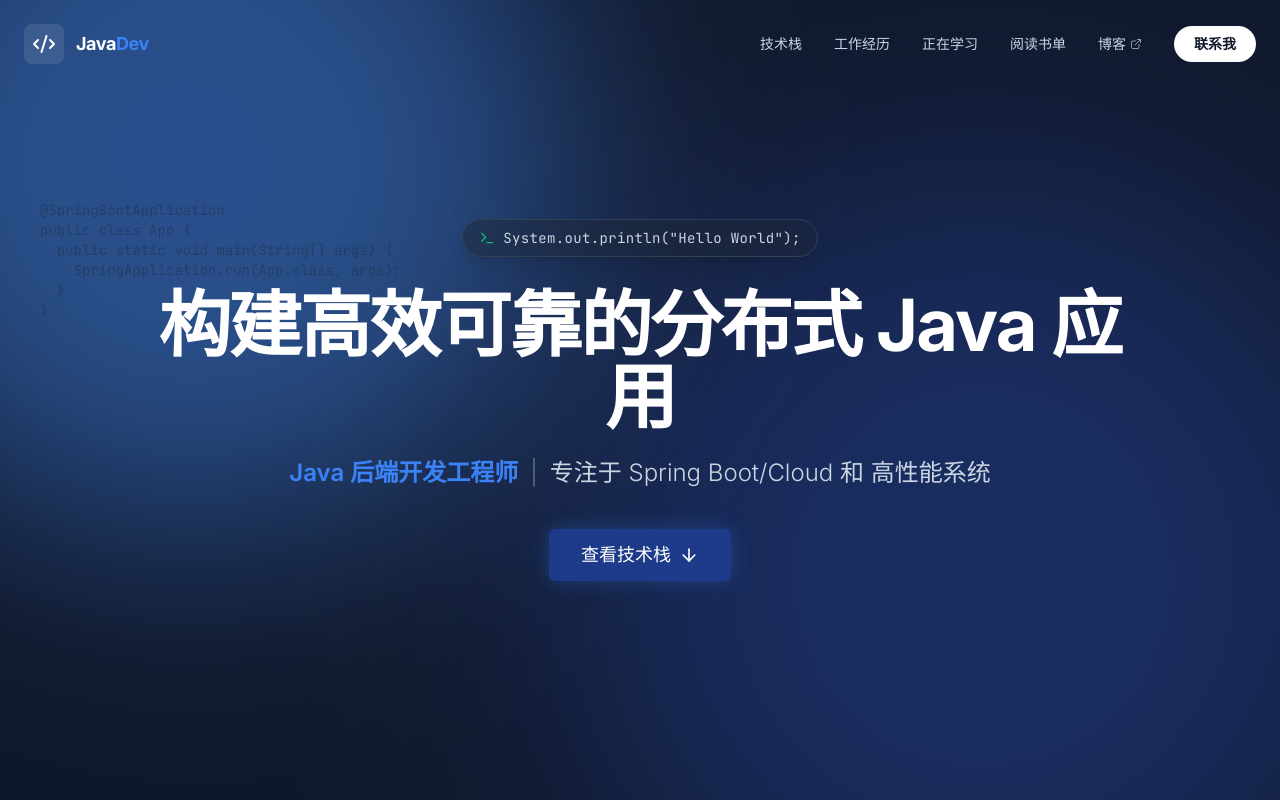
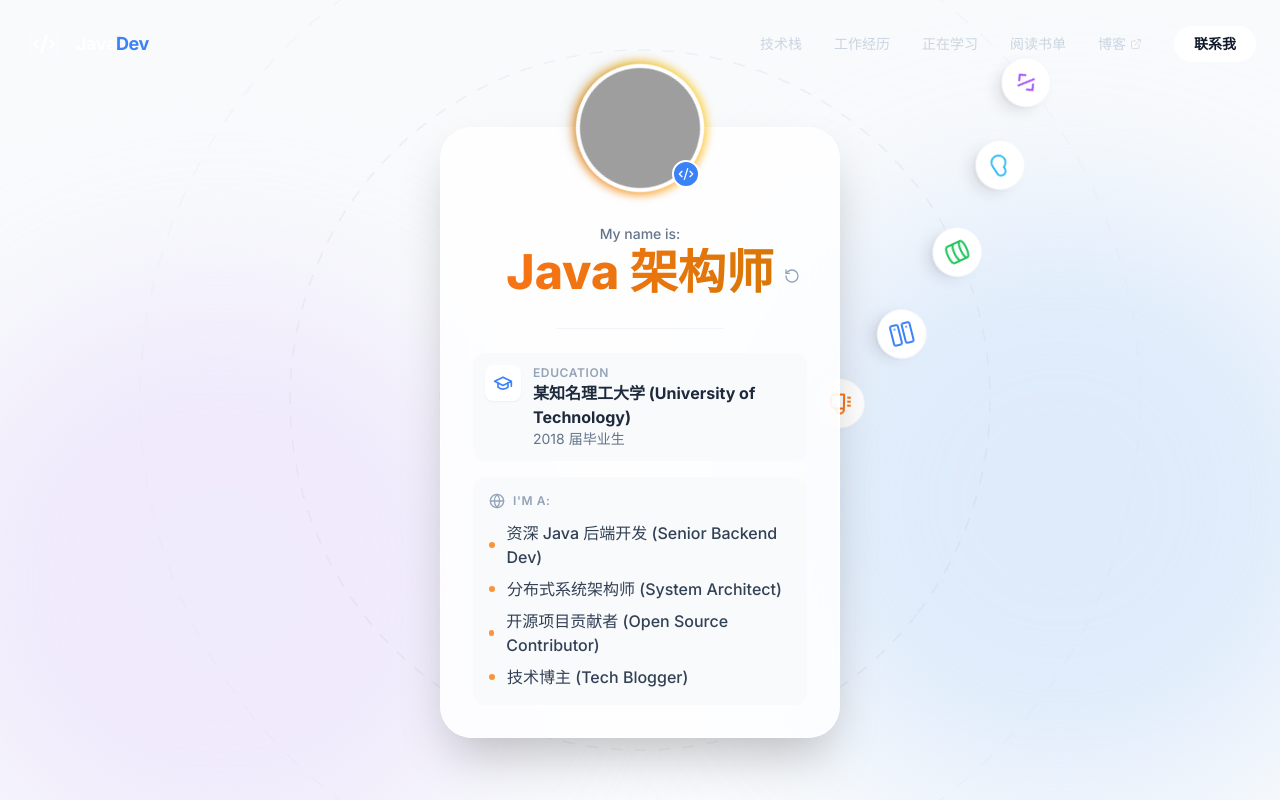
Before and after one commit to iamliyangjing/myIndex, a React (Vite) app: page / in a window 1280 px wide. Shown: the top 800 px of the page. Built offline with nearby package versions, Linux system fonts and the light colour scheme; grey boxes are pictures that could not be loaded.

Commit message:
feat:  add new index

```diff
--- a/components/Hero.tsx
+++ b/components/Hero.tsx
@@ -1,128 +1,181 @@
-import React from 'react';
-import { ArrowDown, Terminal } from 'lucide-react';
-import { HERO_CONTENT } from '../constants';
+import React, { useState } from 'react';
 import { motion } from 'framer-motion';
+import {
+  Coffee,
+  Server,
+  Database,
+  Cloud,
+  Code2,
+  Globe,
+  GraduationCap,
+  Languages,
+  RotateCcw
+} from 'lucide-react';
+import { PROFILE_DATA } from '../constants';
 
 const Hero: React.FC = () => {
-  const scrollToSkills = () => {
-    const skillsSection = document.getElementById('skills');
-    if (skillsSection) {
-      skillsSection.scrollIntoView({ behavior: 'smooth' });
-    }
-  };
+  const [isEnglish, setIsEnglish] = useState(false);
 
-  // Typewriter effect variants
-  const sentence = {
-    hidden: { opacity: 1 },
-    visible: {
-      opacity: 1,
-      transition: {
-        delay: 0.5,
-        staggerChildren: 0.08,
-      },
-    },
-  };
+  const toggleLanguage = () => setIsEnglish(!isEnglish);
 
-  const letter = {
-    hidden: { opacity: 0, y: 50 },
-    visible: {
-      opacity: 1,
-      y: 0,
-    },
-  };
+  const roles = PROFILE_DATA.roles;
+
+  // Background floating icons
+  // Increased radius values for larger orbits
+  const orbitalIcons = [
+    { icon: Coffee, color: "text-orange-500", delay: 0, radius: 200, duration: 25 },
+    { icon: Server, color: "text-blue-500", delay: 5, radius: 270, duration: 30 },
+    { icon: Database, color: "text-green-500", delay: 2, radius: 350, duration: 35 },
+    { icon: Cloud, color: "text-sky-400", delay: 8, radius: 430, duration: 40 },
+    { icon: Code2, color: "text-purple-500", delay: 1, radius: 500, duration: 45 },
+  ];
 
   return (
-    <div className="relative min-h-screen flex items-center justify-center bg-slate-900 overflow-hidden">
-      {/* Animated Background Gradients */}
+    <div className="relative min-h-screen flex items-center justify-center bg-slate-50 overflow-hidden pt-16">
+
+      {/* Dynamic Background Elements */}
       <div className="absolute inset-0 overflow-hidden pointer-events-none">
-        <motion.div
-          animate={{
-            scale: [1, 1.2, 1],
-            opacity: [0.3, 0.5, 0.3],
-            rotate: [0, 45, 0]
-          }}
-          transition={{ duration: 10, repeat: Infinity, ease: "easeInOut" }}
-          className="absolute -top-[20%] -left-[10%] w-[50vw] h-[50vw] bg-primary-light rounded-full mix-blend-screen filter blur-[100px]"
+        {/* Large faint gradient blob */}
+        <div className="absolute top-1/4 -right-20 w-[600px] h-[600px] bg-blue-100 rounded-full mix-blend-multiply filter blur-[80px] opacity-70 animate-blob" />
+        <div
+          className="absolute -bottom-20 -left-20 w-[600px] h-[600px] bg-purple-100 rounded-full mix-blend-multiply filter blur-[80px] opacity-70 animate-blob"
+          style={{ animationDelay: '2s' }}
         />
-        <motion.div
-          animate={{
-            scale: [1, 1.1, 1],
-            opacity: [0.2, 0.4, 0.2],
-            x: [0, -50, 0]
-          }}
-          transition={{ duration: 15, repeat: Infinity, ease: "easeInOut", delay: 1 }}
-          className="absolute -bottom-[20%] -right-[10%] w-[60vw] h-[60vw] bg-blue-800 rounded-full mix-blend-screen filter blur-[120px]"
-        />
+
+        {/* Orbital Rings (SVG) - Increased size to 1200px */}
+        <div className="absolute left-1/2 top-1/2 -translate-x-1/2 -translate-y-1/2 w-[1200px] h-[1200px] opacity-20">
+          <svg viewBox="0 0 1200 1200" className="w-full h-full animate-[spin_60s_linear_infinite]">
+            <circle cx="600" cy="600" r="200" fill="none" stroke="currentColor" strokeWidth="1" strokeDasharray="8 8" className="text-slate-400" />
+            <circle cx="600" cy="600" r="350" fill="none" stroke="currentColor" strokeWidth="1" strokeDasharray="12 12" className="text-slate-400" />
+            <circle cx="600" cy="600" r="500" fill="none" stroke="currentColor" strokeWidth="1" strokeDasharray="16 16" className="text-slate-300" />
+          </svg>
         </div>
 
-      <div className="relative z-10 max-w-5xl mx-auto px-6 text-center">
+        {/* Orbiting Icons */}
+        {orbitalIcons.map((item, index) => {
+          const Icon = item.icon;
+          return (
             <motion.div
-          initial={{ opacity: 0, y: -20 }}
-          animate={{ opacity: 1, y: 0 }}
-          transition={{ duration: 0.5 }}
-          className="inline-flex items-center justify-center p-2 px-4 mb-8 bg-slate-800/50 backdrop-blur-md border border-slate-700 rounded-full shadow-lg"
+              key={index}
+              className="absolute left-1/2 top-1/2"
+              animate={{ rotate: 360 }}
+              transition={{ duration: item.duration, repeat: Infinity, ease: "linear" }}
+              style={{ width: item.radius * 2, height: item.radius * 2, x: '-50%', y: '-50%' }}
             >
-          <Terminal className="w-4 h-4 text-accent-green mr-2" />
-          <span className="text-sm font-medium text-slate-300 tracking-wide font-mono">System.out.println("Hello World");</span>
+              <motion.div
+                className={`absolute top-0 left-1/2 -translate-x-1/2 -translate-y-1/2 p-3 bg-white rounded-full shadow-lg border border-slate-100 ${item.color}`}
+                whileHover={{ scale: 1.2 }}
+              >
+                <Icon className="w-6 h-6" />
+              </motion.div>
+            </motion.div>
+          );
+        })}
+      </div>
+
+      {/* Main Profile Card */}
+      <motion.div
+        initial={{ opacity: 0, y: 30, scale: 0.95 }}
+        animate={{ opacity: 1, y: 0, scale: 1 }}
+        transition={{ duration: 0.6, type: "spring", bounce: 0.4 }}
+        className="relative z-10 w-full max-w-md mx-auto px-6"
+      >
+        <div className="relative bg-white/80 backdrop-blur-xl rounded-[2rem] shadow-2xl border border-white/50 p-8 text-center">
+
+          {/* Avatar Section - Breaking out of the card */}
+          <div className="absolute -top-16 left-1/2 transform -translate-x-1/2">
+            <div className="relative w-32 h-32">
+               {/* Decorative Circle behind avatar */}
+              <div className="absolute inset-0 rounded-full bg-gradient-to-tr from-orange-400 to-yellow-300 blur-sm transform scale-105" />
+
+              {/* Spinning Avatar Container */}
+              <motion.div
+                className="w-full h-full rounded-full overflow-hidden border-4 border-white shadow-lg bg-white relative z-10"
+                animate={{ rotate: 360 }}
+                transition={{ duration: 20, repeat: Infinity, ease: "linear" }}
+              >
+                <img
+                  src={PROFILE_DATA.avatarUrl}
+                  alt="Profile"
+                  className="w-full h-full object-cover"
+                />
               </motion.div>
 
+              {/* Verified Badge (Optional decoration) */}
+              <div className="absolute bottom-1 right-1 z-20 bg-blue-500 text-white p-1 rounded-full border-2 border-white">
+                <Code2 className="w-4 h-4" />
+              </div>
+            </div>
+          </div>
+
+          <div className="mt-16">
+            <div className="flex items-center justify-center space-x-2 text-slate-500 text-sm font-medium mb-1">
+              <span>My name is:</span>
+            </div>
+
+            {/* Name with Toggle */}
+            <div className="relative inline-block mb-6 group">
               <motion.h1
-          className="text-4xl md:text-6xl lg:text-7xl font-bold text-white mb-6 tracking-tight leading-tight"
-          variants={sentence}
-          initial="hidden"
-          animate="visible"
+                key={isEnglish ? 'en' : 'cn'}
+                initial={{ opacity: 0, y: 10 }}
+                animate={{ opacity: 1, y: 0 }}
+                className="text-4xl md:text-5xl font-black bg-clip-text text-transparent bg-gradient-to-r from-orange-500 to-amber-600 pb-2"
+                style={{ fontFamily: isEnglish ? '"Inter", sans-serif' : '"Inter", sans-serif' }} // Adjust font if needed
               >
-          {HERO_CONTENT.slogan.split("").map((char, index) => (
-            <motion.span key={index} variants={letter}>
-              {char}
-            </motion.span>
-          ))}
+                {isEnglish ? PROFILE_DATA.nameEN : PROFILE_DATA.nameCN}
               </motion.h1>
 
-        <motion.div
-          initial={{ opacity: 0 }}
-          animate={{ opacity: 1 }}
-          transition={{ delay: 1.5, duration: 1 }}
-          className="text-xl md:text-2xl text-slate-300 font-light mb-10"
+              {/* Language Switcher */}
+              <button
+                onClick={toggleLanguage}
+                className="absolute -right-8 top-1/2 -translate-y-1/2 p-1.5 text-slate-400 hover:text-primary transition-colors rounded-full hover:bg-slate-100"
+                title="Switch Language / 切换语言"
               >
-          <span className="font-semibold text-primary-light">{HERO_CONTENT.role}</span>
-          <span className="mx-3 text-slate-500">|</span>
-          <span>{HERO_CONTENT.subRole}</span>
+                <RotateCcw className="w-4 h-4" />
+              </button>
+            </div>
+
+            <hr className="border-slate-100 w-1/2 mx-auto mb-6" />
+
+            <div className="text-left space-y-4">
+               {/* Graduation Info */}
+              <div className="flex items-start text-slate-600 bg-slate-50 p-3 rounded-xl">
+                 <div className="p-2 bg-white rounded-lg shadow-sm mr-3">
+                    <GraduationCap className="w-5 h-5 text-blue-500" />
+                 </div>
+                 <div>
+                    <p className="text-xs text-slate-400 font-semibold uppercase tracking-wider">Education</p>
+                    <p className="font-bold text-slate-800">{PROFILE_DATA.university}</p>
+                    <p className="text-sm text-slate-500">{PROFILE_DATA.gradYear}</p>
+                 </div>
+              </div>
+
+              {/* Roles List */}
+              <div className="bg-slate-50 p-4 rounded-xl">
+                <div className="flex items-center mb-3">
+                  <Globe className="w-4 h-4 text-slate-400 mr-2" />
+                  <span className="text-xs text-slate-400 font-semibold uppercase tracking-wider">I'm a:</span>
+                </div>
+                <ul className="space-y-2">
+                  {roles.map((role, idx) => (
+                    <motion.li
+                      key={idx}
+                      initial={{ opacity: 0, x: -10 }}
+                      animate={{ opacity: 1, x: 0 }}
+                      transition={{ delay: 0.5 + (idx * 0.1) }}
+                      className="text-slate-700 font-medium flex items-center"
+                    >
+                      <span className="w-1.5 h-1.5 rounded-full bg-orange-400 mr-3" />
+                      {role}
+                    </motion.li>
+                  ))}
+                </ul>
+              </div>
+            </div>
+          </div>
+        </div>
       </motion.div>
 
-        <motion.div
-          initial={{ opacity: 0, y: 20 }}
-          animate={{ opacity: 1, y: 0 }}
-          transition={{ delay: 1.8 }}
-        >
-          <button
-            onClick={scrollToSkills}
-            className="group relative inline-flex items-center justify-center px-8 py-3 text-lg font-medium text-white bg-primary hover:bg-primary-light rounded-md transition-all duration-300 shadow-[0_0_20px_rgba(59,130,246,0.3)] hover:shadow-[0_0_30px_rgba(59,130,246,0.5)] hover:-translate-y-1 overflow-hidden"
-          >
-            <span className="relative z-10 flex items-center">
-              {HERO_CONTENT.ctaText}
-              <ArrowDown className="ml-2 w-5 h-5 group-hover:animate-bounce" />
-            </span>
-            {/* Shimmer Effect */}
-            <div className="absolute top-0 -inset-full h-full w-1/2 z-5 block transform -skew-x-12 bg-gradient-to-r from-transparent to-white opacity-20 group-hover:animate-shine" />
-          </button>
-        </motion.div>
-      </div>
-
-      {/* Code decorations */}
-      <motion.div
-        initial={{ opacity: 0, x: -50 }}
-        animate={{ opacity: 0.4, x: 0 }}
-        transition={{ delay: 2, duration: 1 }}
-        className="absolute top-1/4 left-10 hidden lg:block font-mono text-slate-800 text-sm select-none pointer-events-none"
-      >
-        @SpringBootApplication<br/>
-        public class App &#123;<br/>
-        &nbsp;&nbsp;public static void main(String[] args) &#123;<br/>
-        &nbsp;&nbsp;&nbsp;&nbsp;SpringApplication.run(App.class, args);<br/>
-        &nbsp;&nbsp;&#125;<br/>
-        &#125;
-      </motion.div>
     </div>
   );
 };
--- a/constants.ts
+++ b/constants.ts
@@ -6,7 +6,22 @@ import {
   Terminal,
   ShieldCheck
 } from "lucide-react";
-import { ExperienceItem, LearningItem, SkillCategory, BookItem, BlogPost } from "./types";
+import { ExperienceItem, LearningItem, SkillCategory, BookItem, BlogPost, ProfileData } from "./types";
+
+export const PROFILE_DATA: ProfileData = {
+  // 您可以替换为您自己的头像 URL，或者使用这个默认的占位符
+  avatarUrl: "https://api.dicebear.com/7.x/avataaars/svg?seed=JavaDev&backgroundColor=ffdfbf",
+  nameCN: "Java 架构师",
+  nameEN: "Java Architect",
+  university: "某知名理工大学 (University of Technology)",
+  gradYear: "2018 届毕业生",
+  roles: [
+    "资深 Java 后端开发 (Senior Backend Dev)",
+    "分布式系统架构师 (System Architect)",
+    "开源项目贡献者 (Open Source Contributor)",
+    "技术博主 (Tech Blogger)"
+  ]
+};
 
 export const HERO_CONTENT = {
   slogan: "构建高效可靠的分布式 Java 应用",
```
Also changed, not shown: types.ts (+9 -0 lines). Lines whose indentation alone changed are shown as unchanged.
